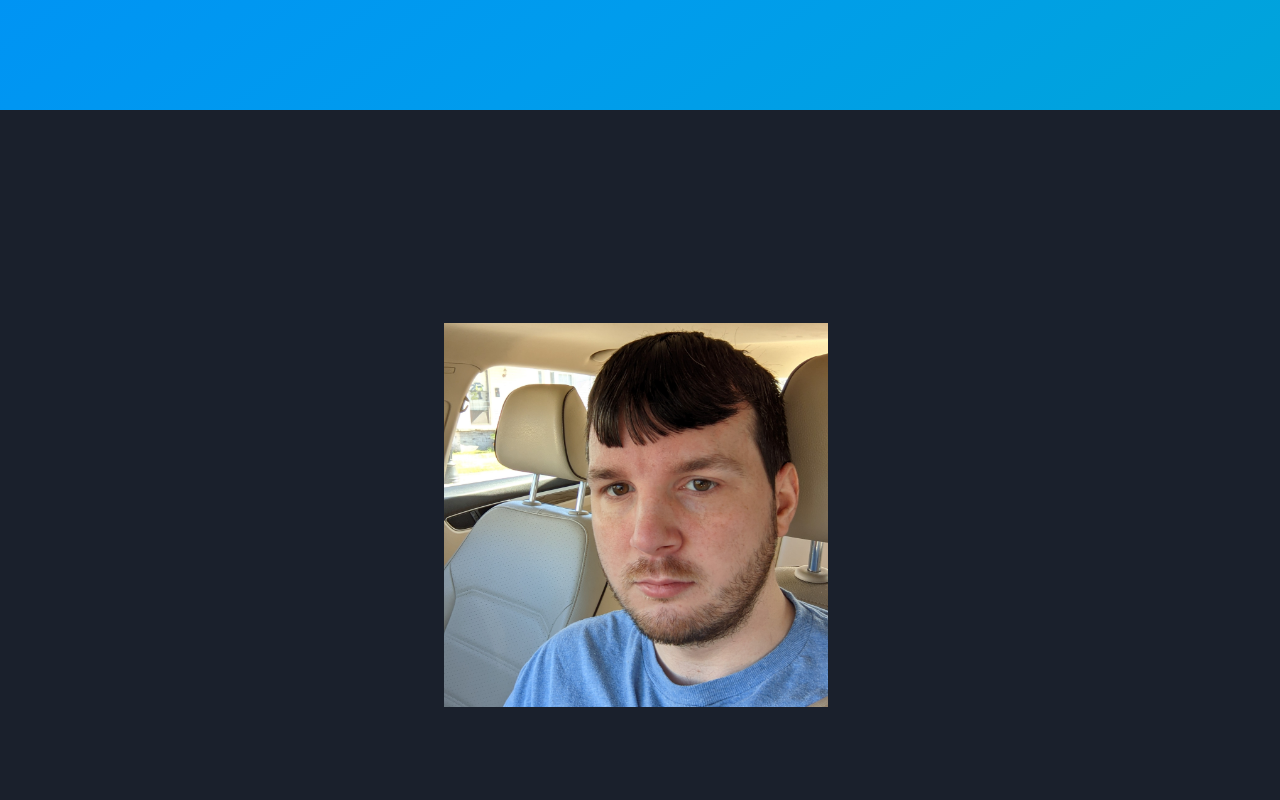
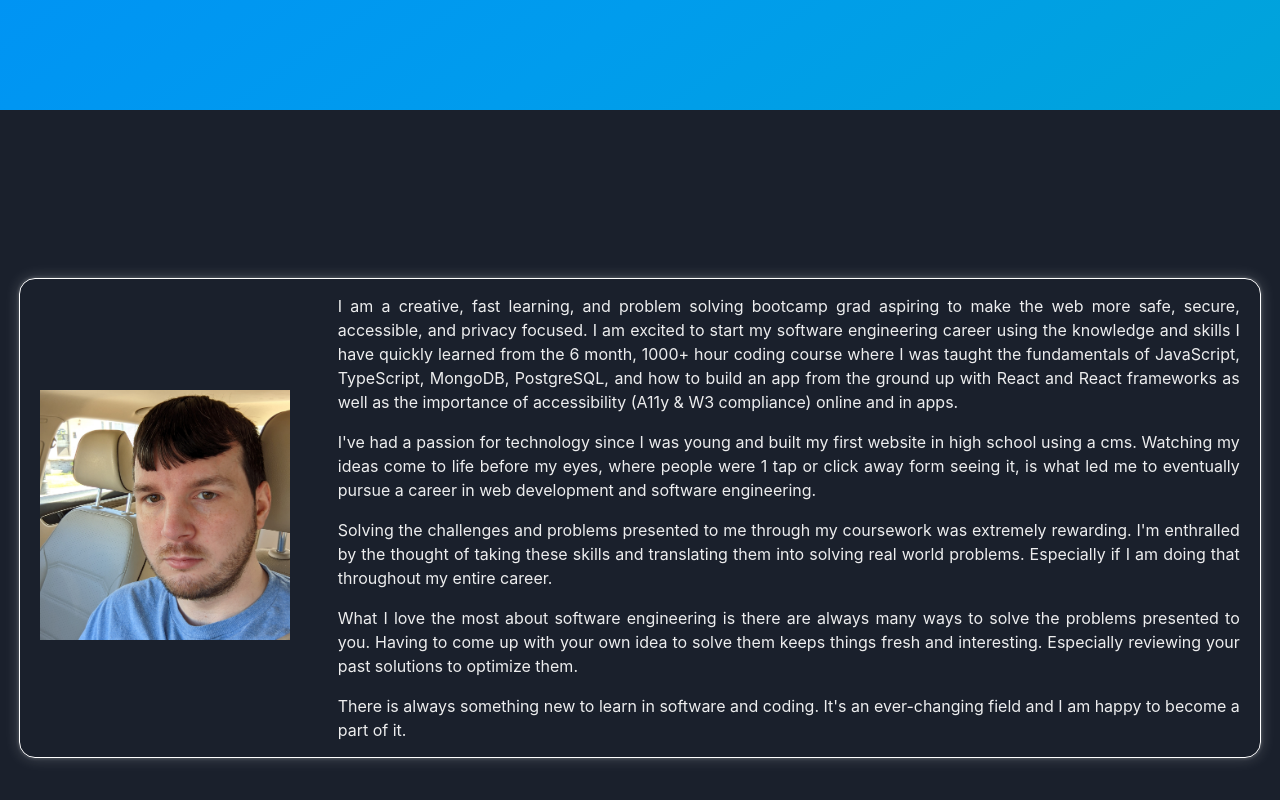
Before and after one commit to davidfrnks7/old-portfolio-website, a Next.js app: page / in a window 1280 px wide. Shown: the part 690-1490 px from the top of the page. Built offline with nearby package versions, Linux system fonts and the light colour scheme.

Commit message:
Added about with some filler text from LinkedIn

```diff
--- a/components/sections/about/About.tsx
+++ b/components/sections/about/About.tsx
@@ -1,37 +1,31 @@
 import React from "react";
-import { Box, HStack, VStack } from "@chakra-ui/react"
-import Image from 'next/image'
-import davidFImage from "../../../public/images/davidFImage.jpg"
+import { Box, HStack, VStack } from "@chakra-ui/react";
+import Image from "next/image";
+import davidFImage from "../../../public/images/davidFImage.jpg";
+import Bio from "./Bio";
 
 const About = (): JSX.Element => {
   return (
-    <VStack
-      // w="100%"
-      h="100vh"
-      justifyContent="center"
-    >
+    <VStack w="100%" h="100vh" justifyContent="center">
       <HStack
+        boxShadow="rgba(255, 255, 255, 0.2) 0px 0px 15px, rgba(255, 255, 255, 0.15) 0px 0px 3px 1px"
+        borderRadius="2xl"
+        border="1px solid white"
         justifyContent="center"
         h="auto"
-        w="100%"
+        w="97%"
       >
-        <Box
-          w="30vw"
-        >
+        <Box p="20px" w="30%">
           <Image
             layout="intrinsic"
             src={davidFImage}
             alt="Picture of David Franks"
           />
         </Box>
-        <Box
-          w="70wh"
-          bg="white"
-        >
-        </Box>
+        <Bio />
       </HStack>
     </VStack>
-  )
-}
+  );
+};
 
 export default About;
--- /dev/null
+++ b/components/sections/about/Bio.tsx
@@ -0,0 +1,44 @@
+import React from "react";
+import { Text, VStack } from "@chakra-ui/react";
+
+const Bio = (): JSX.Element => {
+  return (
+    <VStack
+      alignContent="start"
+      justifyContent="start"
+      spacing={4}
+      h="auto"
+      w="100%"
+      px="20px"
+      py="15px"
+    >
+      <Text align="justify" w="100%">
+        {
+          "I am a creative, fast learning, and problem solving bootcamp grad aspiring to make the web more safe, secure, accessible, and privacy focused. I am excited to start my software engineering career using the knowledge and skills I have quickly learned from the 6 month, 1000+ hour coding course where I was taught the fundamentals of JavaScript, TypeScript, MongoDB, PostgreSQL, and how to build an app from the ground up with React and React frameworks as well as the importance of accessibility (A11y & W3 compliance) online and in apps."
+        }
+      </Text>
+      <Text align="justify" w="100%">
+        {
+          "I've had a passion for technology since I was young and built my first website in high school using a cms. Watching my ideas come to life before my eyes, where people were 1 tap or click away form seeing it, is what led me to eventually pursue a career in web development and software engineering."
+        }
+      </Text>
+      <Text align="justify" w="100%">
+        {
+          "Solving the challenges and problems presented to me through my coursework was extremely rewarding. I'm enthralled by the thought of taking these skills and translating them into solving real world problems. Especially if I am doing that throughout my entire career."
+        }
+      </Text>
+      <Text align="justify" w="100%">
+        {
+          "What I love the most about software engineering is there are always many ways to solve the problems presented to you. Having to come up with your own idea to solve them keeps things fresh and interesting. Especially reviewing your past solutions to optimize them."
+        }
+      </Text>
+      <Text align="justify" w="100%">
+        {
+          "There is always something new to learn in software and coding. It's an ever-changing field and I am happy to become a part of it."
+        }
+      </Text>
+    </VStack>
+  );
+};
+
+export default Bio;
--- a/pages/index.tsx
+++ b/pages/index.tsx
@@ -5,9 +5,7 @@ import Greeting from "../components/sections/greeting/Greeting";
 
 const IndexPage = (): JSX.Element => {
   return (
-    <VStack
-      w="100%"
-    >
+    <VStack w="100%">
       <Greeting />
       <About />
     </VStack>
```
